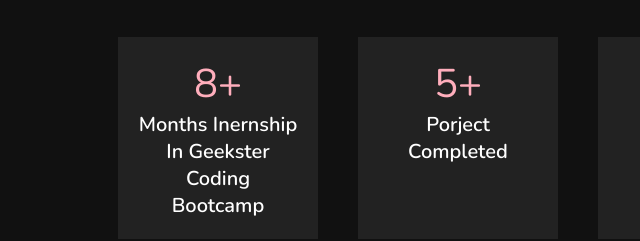
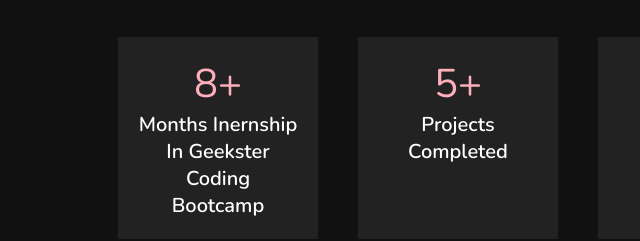
Before and after one commit to msalam156/MyPortfolio, a plain HTML site: page index.html in a window 1280 px wide. Shown: the part 1263-1504 px from the top of the page, 357-997 px from the left. Drawn offline with nearby package versions, Linux system fonts and the light colour scheme.

Commit message:
Update index.html
1update

```diff
--- a/index.html
+++ b/index.html
@@ -91,7 +91,7 @@
 
         <div class="box">
             <span>5+</span>
-            <h3>porject completed</h3>
+            <h3>projects completed</h3>
         </div>
 
         <div class="box">
```
